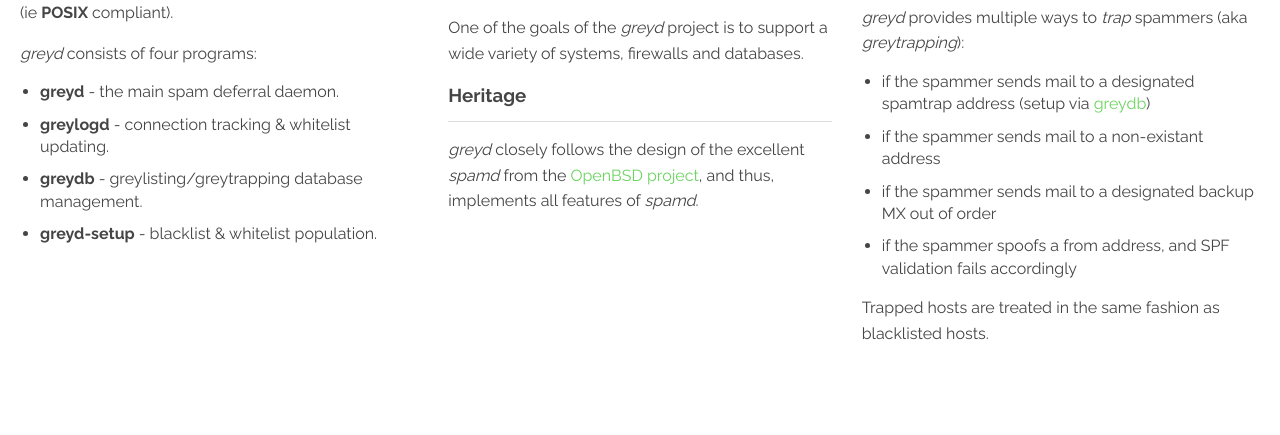
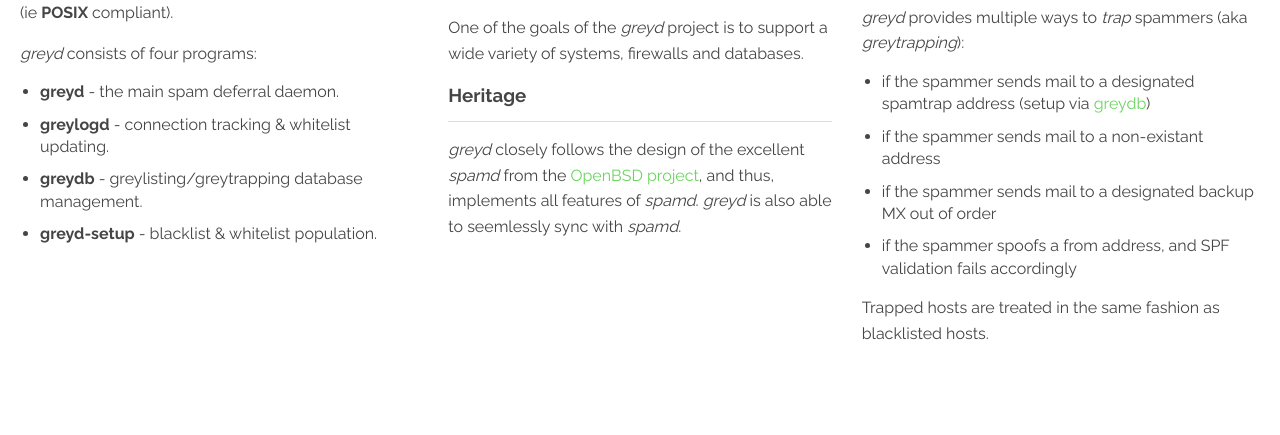
Before and after one commit to mikey-austin/greyd, a PHP site: page / in a window 1280 px wide. Shown: the part 396-831 px from the top of the page. Run offline with PHP 8.4, Linux system fonts and the light colour scheme; some libraries are stand-ins or nearby versions.

Commit message:
updated readme and website index

```diff
--- a/website/index.php
+++ b/website/index.php
@@ -1,4 +1,4 @@
-<?php include('header.php') ?>
+ <?php include('header.php') ?>
 
 <section class="banner home">
     <div class="content">
@@ -43,7 +43,7 @@
 
             <h3>Heritage</h3>
             <p>
-                <em>greyd</em> closely follows the design of the excellent <em>spamd</em> from the <a target="_blank" href="http://openbsd.org">OpenBSD project</a>, and thus, implements all features of <em>spamd</em>.
+                <em>greyd</em> closely follows the design of the excellent <em>spamd</em> from the <a target="_blank" href="http://openbsd.org">OpenBSD project</a>, and thus, implements all features of <em>spamd</em>. <em>greyd</em> is also able to seemlessly sync with <em>spamd</em>.
             </p>
         </div>
 
```
Also changed, not shown: 1 other file.
